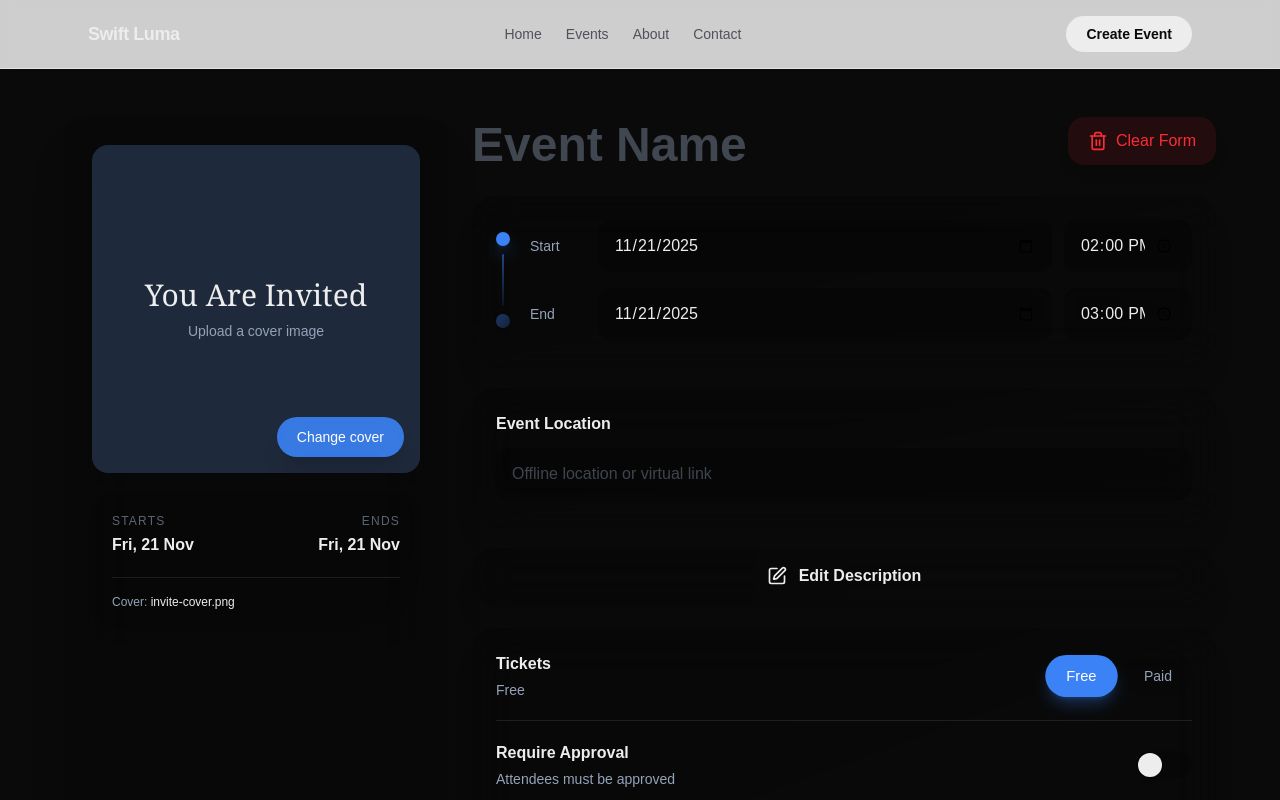
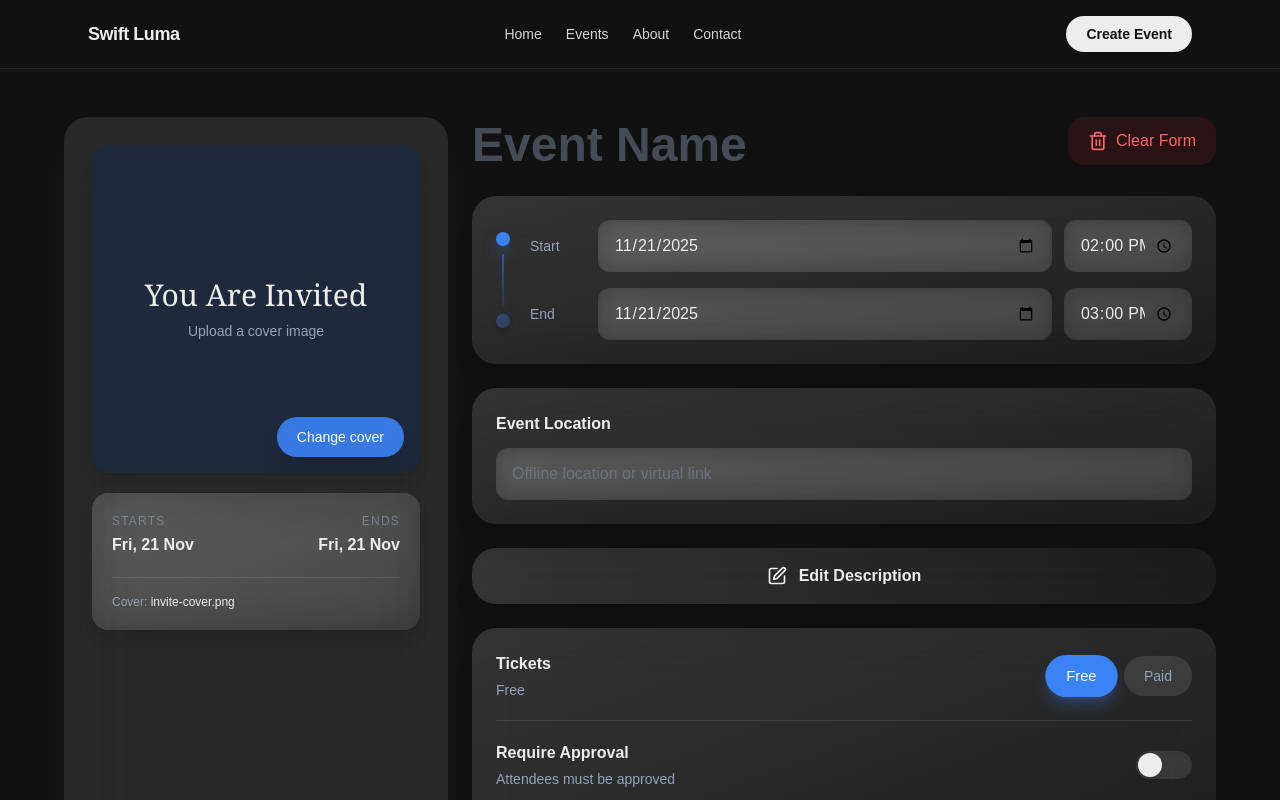
Before and after one commit to Swift-Food/events-website, a Next.js app: page /event-creation in a window 1280 px wide. Shown: the top 800 px of the page. Built offline with nearby package versions, Linux system fonts and the light colour scheme.

Commit message:
Fixed styling problems with site in general, removed dark and light mode support

```diff
--- a/src/app/event-creation/page.tsx
+++ b/src/app/event-creation/page.tsx
@@ -178,8 +178,8 @@ function EventCreationForm() {
   return (
     <div className="flex min-h-[calc(100vh-64px)] items-center justify-center bg-background px-6 py-12">
       <div className="flex w-full max-w-6xl flex-col gap-6 text-foreground lg:flex-row">
-        <section className="flex flex-col gap-5 rounded-3xl bg-black/10 dark:bg-white/10 backdrop-blur-2xl shadow-2xl shadow-black/10 dark:shadow-white/5 p-7 lg:w-96 lg:shrink-0">
-          <div className="relative aspect-square w-full overflow-hidden rounded-2xl bg-gradient-to-br from-black/20 to-black/5 dark:from-white/10 dark:to-black/20 backdrop-blur-sm shadow-lg">
+        <section className="flex flex-col gap-5 rounded-3xl bg-white/10 backdrop-blur-2xl shadow-2xl shadow-white/5 p-7 lg:w-96 lg:shrink-0">
+          <div className="relative aspect-square w-full overflow-hidden rounded-2xl bg-gradient-to-br from-white/10 to-black/20 backdrop-blur-sm shadow-lg">
             {coverPreview ? (
               <img
                 src={coverPreview}
@@ -205,7 +205,7 @@ function EventCreationForm() {
                 <button
                   type="button"
                   onClick={handleImageRemove}
-                  className="rounded-full bg-black/60 dark:bg-white/20 backdrop-blur-md px-5 py-2.5 text-sm font-medium text-white dark:text-foreground shadow-xl transition-all hover:bg-black/80 dark:hover:bg-white/30 hover:scale-105"
+                  className="rounded-full bg-white/20 backdrop-blur-md px-5 py-2.5 text-sm font-medium text-foreground shadow-xl transition-all hover:bg-white/30 hover:scale-105"
                 >
                   Remove
                 </button>
@@ -220,7 +220,7 @@ function EventCreationForm() {
               onChange={handleImageChange}
             />
           </div>
-          <div className="rounded-2xl bg-gradient-to-br from-black/15 to-black/5 dark:from-white/15 dark:to-white/5 backdrop-blur-xl p-5 text-sm shadow-lg">
+          <div className="rounded-2xl bg-gradient-to-br from-white/15 to-white/5 backdrop-blur-xl p-5 text-sm shadow-lg">
             <div className="flex items-center justify-between text-muted-foreground">
               <div>
                 <p className="text-xs uppercase tracking-widest font-medium text-muted-foreground/60">
@@ -255,7 +255,7 @@ function EventCreationForm() {
             <button
               type="button"
               onClick={handleClearForm}
-              className="flex items-center gap-2 rounded-2xl bg-red-500/10 backdrop-blur-md px-5 py-3 text-red-500 dark:text-red-400 transition-all hover:bg-red-500/20 hover:scale-105 shadow-lg"
+              className="flex items-center gap-2 rounded-2xl bg-red-500/10 backdrop-blur-md px-5 py-3 text-red-400 transition-all hover:bg-red-500/20 hover:scale-105 shadow-lg"
               title="Clear entire form"
             >
               <Trash2 className="h-5 w-5" />
@@ -263,7 +263,7 @@ function EventCreationForm() {
             </button>
           </div>
 
-          <div className="rounded-3xl bg-gradient-to-br from-black/15 to-black/5 dark:from-white/15 dark:to-white/5 backdrop-blur-xl p-6 shadow-xl">
+          <div className="rounded-3xl bg-gradient-to-br from-white/15 to-white/5 backdrop-blur-xl p-6 shadow-xl">
             <div className="flex gap-5">
               <div className="flex flex-col items-center py-3">
                 <div className="h-3.5 w-3.5 rounded-full bg-primary shadow-lg shadow-primary/50"></div>
@@ -282,7 +282,7 @@ function EventCreationForm() {
                     onChange={(e) =>
                       setStart(e.target.value + "T" + start.split("T")[1])
                     }
-                    className="flex-1 rounded-xl bg-black/20 dark:bg-white/10 backdrop-blur-md px-4 py-3.5 text-foreground outline-none shadow-inner focus:bg-black/25 dark:focus:bg-white/15 transition-colors"
+                    className="flex-1 rounded-xl bg-white/10 backdrop-blur-md px-4 py-3.5 text-foreground outline-none shadow-inner focus:bg-white/15 transition-colors"
                   />
                   <input
                     type="time"
@@ -290,7 +290,7 @@ function EventCreationForm() {
                     onChange={(e) =>
                       setStart(start.split("T")[0] + "T" + e.target.value)
                     }
-                    className="w-32 rounded-xl bg-black/20 dark:bg-white/10 backdrop-blur-md px-4 py-3.5 text-foreground outline-none shadow-inner focus:bg-black/25 dark:focus:bg-white/15 transition-colors"
+                    className="w-32 rounded-xl bg-white/10 backdrop-blur-md px-4 py-3.5 text-foreground outline-none shadow-inner focus:bg-white/15 transition-colors"
                   />
                 </div>
 
@@ -302,7 +302,7 @@ function EventCreationForm() {
                     onChange={(e) =>
                       setEnd(e.target.value + "T" + end.split("T")[1])
                     }
-                    className="flex-1 rounded-xl bg-black/20 dark:bg-white/10 backdrop-blur-md px-4 py-3.5 text-foreground outline-none shadow-inner focus:bg-black/25 dark:focus:bg-white/15 transition-colors"
+                    className="flex-1 rounded-xl bg-white/10 backdrop-blur-md px-4 py-3.5 text-foreground outline-none shadow-inner focus:bg-white/15 transition-colors"
                   />
                   <input
                     type="time"
@@ -310,14 +310,14 @@ function EventCreationForm() {
                     onChange={(e) =>
                       setEnd(end.split("T")[0] + "T" + e.target.value)
                     }
-                    className="w-32 rounded-xl bg-black/20 dark:bg-white/10 backdrop-blur-md px-4 py-3.5 text-foreground outline-none shadow-inner focus:bg-black/25 dark:focus:bg-white/15 transition-colors"
+                    className="w-32 rounded-xl bg-white/10 backdrop-blur-md px-4 py-3.5 text-foreground outline-none shadow-inner focus:bg-white/15 transition-colors"
                   />
                 </div>
               </div>
             </div>
           </div>
 
-          <div className="rounded-3xl bg-gradient-to-br from-black/15 to-black/5 dark:from-white/15 dark:to-white/5 backdrop-blur-xl p-6 shadow-xl">
+          <div className="rounded-3xl bg-gradient-to-br from-white/15 to-white/5 backdrop-blur-xl p-6 shadow-xl">
             <label className="text-base text-foreground font-semibold">
               Event Location
             </label>
@@ -326,20 +326,20 @@ function EventCreationForm() {
               placeholder="Offline location or virtual link"
               value={location}
               onChange={(e) => setLocation(e.target.value)}
-              className="mt-3 w-full rounded-xl bg-black/20 dark:bg-white/10 backdrop-blur-md px-4 py-3.5 text-foreground outline-none placeholder:text-muted-foreground/40 shadow-inner focus:bg-black/25 dark:focus:bg-white/15 transition-colors"
+              className="mt-3 w-full rounded-xl bg-white/10 backdrop-blur-md px-4 py-3.5 text-foreground outline-none placeholder:text-muted-foreground/40 shadow-inner focus:bg-white/15 transition-colors"
             />
           </div>
 
           <button
             type="button"
             onClick={handleDescriptionClick}
-            className="flex w-full items-center justify-center gap-3 rounded-3xl bg-gradient-to-r from-black/15 to-black/5 dark:from-white/15 dark:to-white/5 backdrop-blur-xl px-6 py-4 text-foreground text-base transition-all hover:from-black/20 hover:to-black/10 dark:hover:from-white/20 dark:hover:to-white/10 font-semibold shadow-xl hover:scale-[1.02]"
+            className="flex w-full items-center justify-center gap-3 rounded-3xl bg-gradient-to-r from-white/15 to-white/5 backdrop-blur-xl px-6 py-4 text-foreground text-base transition-all hover:from-white/20 hover:to-white/10 font-semibold shadow-xl hover:scale-[1.02]"
           >
             <Edit className="h-5 w-5" />
             <span>Edit Description</span>
           </button>
 
-          <div className="rounded-3xl bg-gradient-to-br from-black/15 to-black/5 dark:from-white/15 dark:to-white/5 backdrop-blur-xl p-6 space-y-5 shadow-xl">
+          <div className="rounded-3xl bg-gradient-to-br from-white/15 to-white/5 backdrop-blur-xl p-6 space-y-5 shadow-xl">
             <div className="flex items-center justify-between">
               <div>
                 <p className="text-base font-semibold text-foreground">Tickets</p>
@@ -354,7 +354,7 @@ function EventCreationForm() {
                   className={`rounded-full px-5 py-2.5 text-sm font-medium transition-all ${
                     tickets === "free"
                       ? "bg-primary text-primary-foreground shadow-lg shadow-primary/30 scale-105"
-                      : "bg-black/10 dark:bg-white/10 text-muted-foreground hover:bg-black/15 dark:hover:bg-white/15"
+                      : "bg-white/10 text-muted-foreground hover:bg-white/15"
                   }`}
                 >
                   Free
@@ -365,7 +365,7 @@ function EventCreationForm() {
                   className={`rounded-full px-5 py-2.5 text-sm font-medium transition-all ${
                     tickets === "paid"
                       ? "bg-primary text-primary-foreground shadow-lg shadow-primary/30 scale-105"
-                      : "bg-black/10 dark:bg-white/10 text-muted-foreground hover:bg-black/15 dark:hover:bg-white/15"
+                      : "bg-white/10 text-muted-foreground hover:bg-white/15"
                   }`}
                 >
                   Paid
@@ -378,7 +378,7 @@ function EventCreationForm() {
                 min={1}
                 value={ticketPrice}
                 onChange={(e) => setTicketPrice(e.target.value)}
-                className="w-full rounded-xl bg-black/20 dark:bg-white/10 backdrop-blur-md px-4 py-3.5 text-foreground outline-none placeholder:text-muted-foreground/40 shadow-inner focus:bg-black/25 dark:focus:bg-white/15 transition-colors"
+                className="w-full rounded-xl bg-white/10 backdrop-blur-md px-4 py-3.5 text-foreground outline-none placeholder:text-muted-foreground/40 shadow-inner focus:bg-white/15 transition-colors"
                 placeholder="Enter ticket price"
               />
             )}
@@ -393,7 +393,7 @@ function EventCreationForm() {
                 type="button"
                 onClick={() => setRequireApproval((prev) => !prev)}
                 className={`h-7 w-14 rounded-full transition-all shadow-inner ${
-                  requireApproval ? "bg-primary shadow-lg shadow-primary/30" : "bg-black/20 dark:bg-white/10"
+                  requireApproval ? "bg-primary shadow-lg shadow-primary/30" : "bg-white/10"
                 }`}
               >
                 <span
@@ -411,7 +411,7 @@ function EventCreationForm() {
               <button
                 type="button"
                 onClick={() => setIsCapacityModalOpen(true)}
-                className="rounded-full p-2 transition-all hover:bg-black/10 dark:hover:bg-white/10"
+                className="rounded-full p-2 transition-all hover:bg-white/10"
                 aria-label="Edit capacity settings"
               >
                 <Edit className="h-5 w-5 text-muted-foreground" />
@@ -430,7 +430,7 @@ function EventCreationForm() {
 
       {isCropModalOpen && imageToCrop && (
         <div className="fixed inset-0 z-50 flex items-center justify-center bg-black/80 backdrop-blur-md p-4">
-          <div className="w-full max-w-3xl rounded-3xl bg-black/20 dark:bg-white/15 backdrop-blur-2xl p-8 text-foreground shadow-2xl">
+          <div className="w-full max-w-3xl rounded-3xl bg-white/15 backdrop-blur-2xl p-8 text-foreground shadow-2xl">
             <h2 className="mb-6 text-3xl font-bold">Crop Image</h2>
 
             <div className="relative h-[500px] w-full rounded-2xl bg-black">
@@ -446,7 +446,7 @@ function EventCreationForm() {
             </div>
 
             <div className="mt-6 flex flex-col gap-5">
-              <div className="flex items-center gap-4 bg-black/10 dark:bg-white/5 backdrop-blur-md rounded-2xl p-4">
+              <div className="flex items-center gap-4 bg-white/5 backdrop-blur-md rounded-2xl p-4">
                 <label className="text-sm font-semibold text-foreground">Zoom</label>
                 <input
                   type="range"
@@ -463,7 +463,7 @@ function EventCreationForm() {
                 <button
                   type="button"
                   onClick={handleCropCancel}
-                  className="flex-1 rounded-full bg-black/20 dark:bg-white/10 backdrop-blur-md py-4 text-center font-semibold text-foreground transition-all hover:bg-black/30 dark:hover:bg-white/15 shadow-lg hover:scale-105"
+                  className="flex-1 rounded-full bg-white/10 backdrop-blur-md py-4 text-center font-semibold text-foreground transition-all hover:bg-white/15 shadow-lg hover:scale-105"
                 >
                   Cancel
                 </button>
--- a/src/components/layout/Navbar.tsx
+++ b/src/components/layout/Navbar.tsx
@@ -9,18 +9,18 @@ const navLinks = [
 
 export default function Navbar() {
   return (
-    <header className="border-b border-zinc-200 bg-white/80 backdrop-blur dark:border-zinc-800 dark:bg-black/60">
+    <header className="border-b border-white/10 bg-background">
       <div className="mx-auto flex max-w-6xl items-center justify-between px-6 py-4">
         <Link href="/" className="text-lg font-semibold tracking-tight">
           Swift Luma
         </Link>
 
-        <nav className="hidden gap-6 text-sm font-medium text-zinc-600 sm:flex dark:text-zinc-300">
+        <nav className="hidden gap-6 text-sm font-medium text-zinc-300 sm:flex">
           {navLinks.map((link) => (
             <Link
               key={link.href}
               href={link.href}
-              className="transition-colors hover:text-zinc-950 dark:hover:text-white"
+              className="transition-colors hover:text-white"
             >
               {link.label}
             </Link>
@@ -29,7 +29,7 @@ export default function Navbar() {
 
         <Link
           href="/event-creation"
-          className="rounded-full bg-foreground px-5 py-2 text-sm font-semibold text-background transition-colors hover:bg-zinc-900 dark:hover:bg-zinc-100 dark:hover:text-black"
+          className="rounded-full bg-foreground px-5 py-2 text-sm font-semibold text-background transition-colors hover:bg-zinc-100 hover:text-black"
         >
           Create Event
         </Link>
--- a/src/styles/globals.css
+++ b/src/styles/globals.css
@@ -1,29 +1,17 @@
 @import "tailwindcss";
 
 @theme {
-  --color-background: #ffffff;
-  --color-foreground: #171717;
+  --color-background: #111111;
+  --color-foreground: #ededed;
   --color-primary: #3b82f6;
   --color-primary-foreground: #ffffff;
-  --color-secondary: #f1f5f9;
-  --color-secondary-foreground: #0f172a;
-  --color-muted: #f1f5f9;
-  --color-muted-foreground: #64748b;
-  --color-border: #e2e8f0;
+  --color-secondary: #1e293b;
+  --color-secondary-foreground: #f1f5f9;
+  --color-muted: #1e293b;
+  --color-muted-foreground: #94a3b8;
+  --color-border: #334155;
   --font-sans: var(--font-geist-sans);
   --font-mono: var(--font-geist-mono);
-}
-
-@media (prefers-color-scheme: dark) {
-  @theme {
-    --color-background: #0a0a0a;
-    --color-foreground: #ededed;
-    --color-secondary: #1e293b;
-    --color-secondary-foreground: #f1f5f9;
-    --color-muted: #1e293b;
-    --color-muted-foreground: #94a3b8;
-    --color-border: #334155;
-  }
 }
 
 body {
```
Also changed, not shown: src/components/event-edit/CapacityModal.tsx (+9 -9 lines), src/components/event-edit/EventDescriptionModal.tsx (+5 -5 lines).
